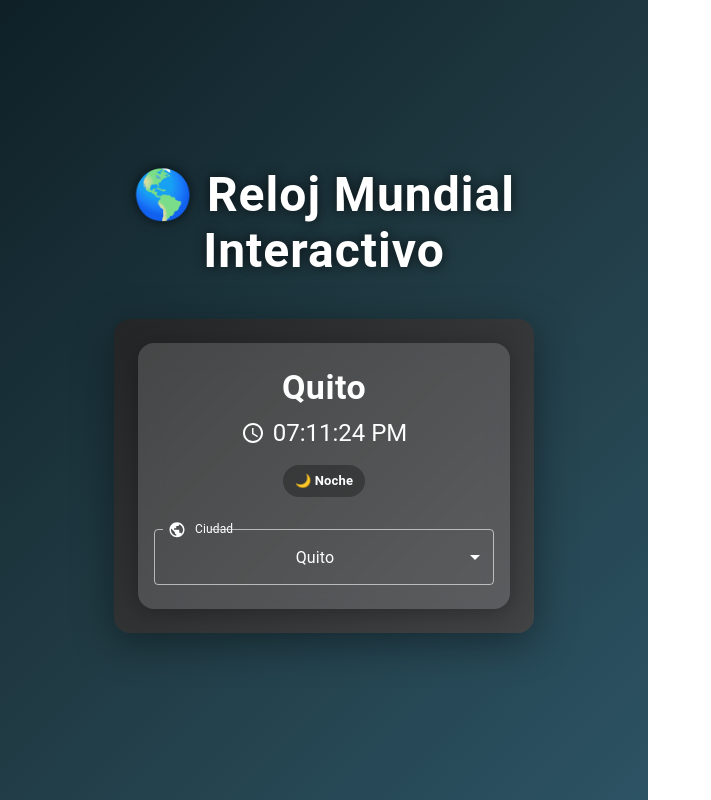
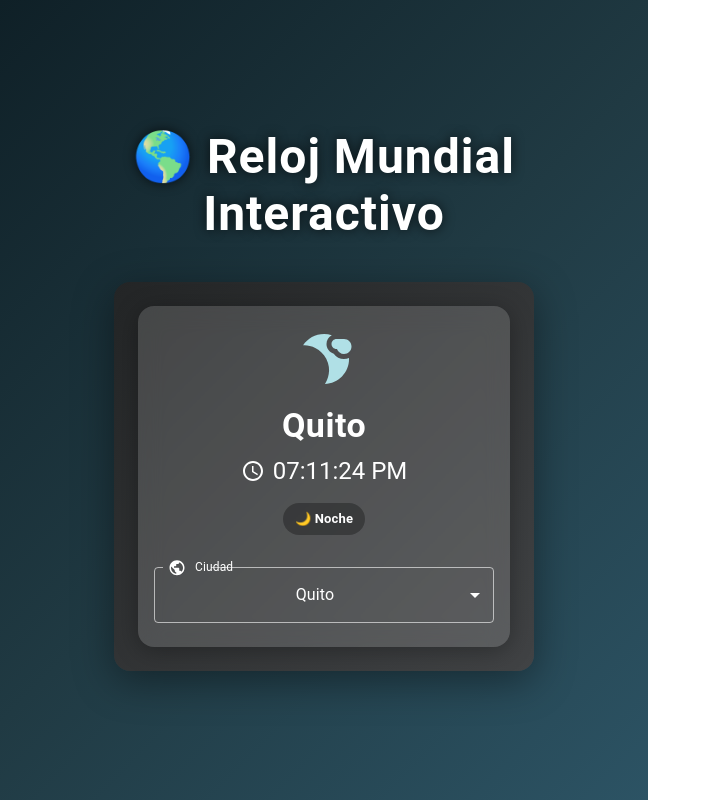
Before and after one commit to Patogol35/horamundial, a React (Vite) app: page / in a window 1280 px wide. Shown: the whole page, without its empty margins (0-711 px from the left). Built offline with nearby package versions, Linux system fonts and the light colour scheme.

Commit message:
Update WorldClock to handle day/night state
Refactor WorldClock component to manage day/night state internally and add new icons.

```diff
--- a/src/WorldClock.jsx
+++ b/src/WorldClock.jsx
@@ -11,7 +11,7 @@ import {
   Chip,
 } from "@mui/material";
 import { motion } from "framer-motion";
-import { AccessTime, Public } from "@mui/icons-material";
+import { AccessTime, WbSunny, NightsStay, Public } from "@mui/icons-material";
 
 const cities = [
   { name: "Quito", timezone: "America/Guayaquil" },
@@ -22,9 +22,10 @@ const cities = [
   { name: "Madrid", timezone: "Europe/Madrid" },
 ];
 
-export default function WorldClock({ isDay }) {
+export default function WorldClock() {
   const [selectedCity, setSelectedCity] = useState(cities[0]);
   const [time, setTime] = useState("");
+  const [isDay, setIsDay] = useState(true);
 
   useEffect(() => {
     const updateClock = () => {
@@ -36,8 +37,15 @@ export default function WorldClock({ isDay }) {
         second: "2-digit",
         hour12: true,
       };
-      setTime(new Intl.DateTimeFormat([], options).format(now));
+      const formatter = new Intl.DateTimeFormat([], options);
+      setTime(formatter.format(now));
+
+      const hourInCity = new Date(
+        now.toLocaleString("en-US", { timeZone: selectedCity.timezone })
+      ).getHours();
+      setIsDay(hourInCity >= 6 && hourInCity < 18);
     };
+
     updateClock();
     const interval = setInterval(updateClock, 1000);
     return () => clearInterval(interval);
@@ -46,6 +54,8 @@ export default function WorldClock({ isDay }) {
   const gradient = isDay
     ? "linear-gradient(135deg, #a1c4fd, #c2e9fb)"
     : "linear-gradient(135deg, #232526, #414345)";
+
+  const iconColor = isDay ? "#FFD700" : "#B0E0E6";
 
   return (
     <motion.div
@@ -76,10 +86,22 @@ export default function WorldClock({ isDay }) {
           }}
         >
           <CardContent>
+            <motion.div
+              initial={{ rotate: 0 }}
+              animate={{ rotate: isDay ? 0 : 180 }}
+              transition={{ duration: 1 }}
+            >
+              {isDay ? (
+                <WbSunny sx={{ fontSize: 60, color: iconColor }} />
+              ) : (
+                <NightsStay sx={{ fontSize: 60, color: iconColor }} />
+              )}
+            </motion.div>
+
             <Typography
               variant="h4"
               sx={{
-                mt: 1,
+                mt: 2,
                 mb: 1,
                 fontWeight: "bold",
                 letterSpacing: 0.5,
```
